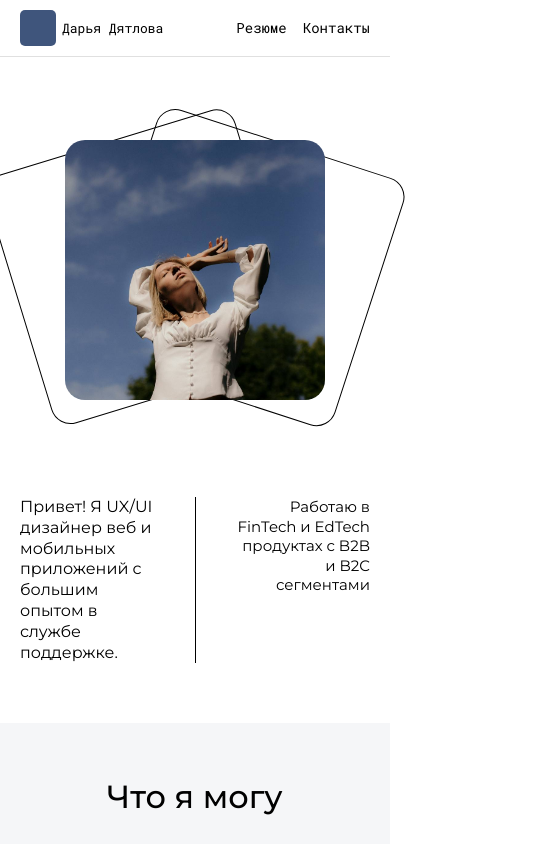
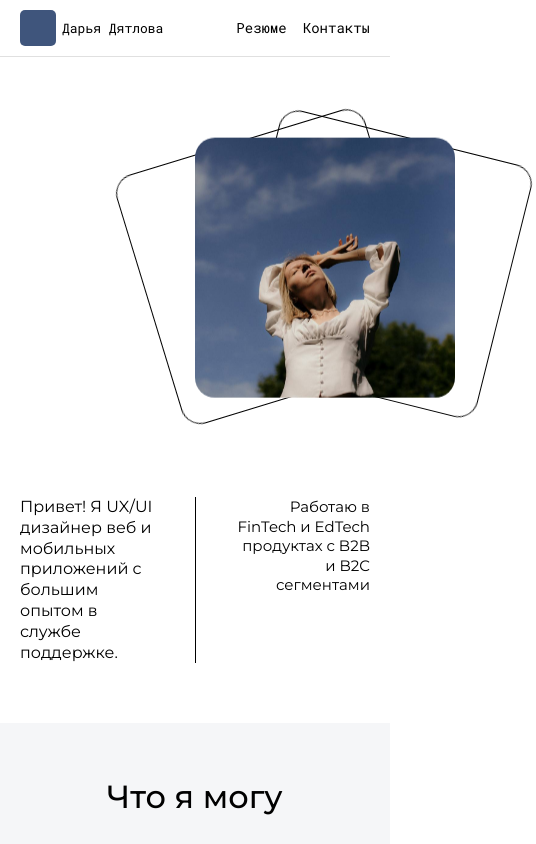
Before and after one commit to ArtemBerezkin/dariaCV, a React (Vite) app: page / in a window 390 px wide. Shown: the top 844 px of the page, 536 px wide, since content can reach past the window. Built offline with nearby package versions, Linux system fonts and the light colour scheme.

Commit message:
animation

```diff
--- a/src/components/02_Intro/Intro.module.css
+++ b/src/components/02_Intro/Intro.module.css
@@ -19,42 +19,48 @@
   line-height: 1.2;
   color: var(--color-text);
   max-width: 474px;
+  animation: fadeInLeft 0.9s ease 0.3s both;
 }
 
 .textRight {
   font-family: var(--font-serif);
   font-size: 26px;
   font-weight: 400;
-  /* line-height: 1.4; */
   color: var(--color-text);
   text-align: right;
   max-width: 368px;
   justify-self: end;
   align-self: end;
+  animation: fadeInRight 0.9s ease 0.5s both;
 }
 
 .photoWrapper {
   position: relative;
   width: 500px;
   height: 500px;
+  animation: fadeUp 0.9s ease 0.1s both;
 }
 
+/* cardBack1 — переменная --tx обновляется в брейкпойнтах */
 .cardBack1 {
+  --tx: -120px;
   position: absolute;
   width: 500px;
   height: 500px;
   border: 1px solid var(--color-text);
   border-radius: 20px;
-  transform: rotate(-17deg) translateX(-120px) translateY(20px);
+  animation: rockLeft 6s ease-in-out infinite;
 }
 
 .cardBack2 {
+  --tx: 120px;
   position: absolute;
   width: 500px;
   height: 500px;
   border: 1px solid var(--color-text);
   border-radius: 20px;
-  transform: rotate(18deg) translateX(120px) translateY(20px);
+  animation: rockRight 6s ease-in-out infinite;
+  animation-delay: -3s;
 }
 
 .card {
@@ -67,6 +73,7 @@
   height: 500px;
   border-radius: 20px;
   overflow: hidden;
+  animation: float 5s ease-in-out infinite;
 }
 
 .photo {
@@ -106,6 +113,40 @@
   flex: 1;
 }
 
+/* ── Анимации ─────────────────────────────── */
+
+@keyframes rockLeft {
+  0%, 100% { transform: rotate(-17deg) translateX(var(--tx)) translateY(20px); }
+  50%       { transform: rotate(-13deg) translateX(var(--tx)) translateY(20px); }
+}
+
+@keyframes rockRight {
+  0%, 100% { transform: rotate(18deg) translateX(var(--tx)) translateY(20px); }
+  50%       { transform: rotate(14deg) translateX(var(--tx)) translateY(20px); }
+}
+
+@keyframes float {
+  0%, 100% { transform: translate(-50%, calc(-50% + 40px)); }
+  50%       { transform: translate(-50%, calc(-50% + 30px)); }
+}
+
+@keyframes fadeUp {
+  from { opacity: 0; transform: translateY(28px); }
+  to   { opacity: 1; transform: translateY(0); }
+}
+
+@keyframes fadeInLeft {
+  from { opacity: 0; transform: translateX(-24px); }
+  to   { opacity: 1; transform: translateX(0); }
+}
+
+@keyframes fadeInRight {
+  from { opacity: 0; transform: translateX(24px); }
+  to   { opacity: 1; transform: translateX(0); }
+}
+
+/* ── Брейкпойнты ──────────────────────────── */
+
 @media (max-width: 1640px) {
   .inner {
     grid-template-columns: 1fr;
@@ -130,15 +171,15 @@
   }
 
   .cardBack1 {
+    --tx: -90px;
     width: 380px;
     height: 380px;
-    transform: rotate(-17deg) translateX(-90px) translateY(20px);
   }
 
   .cardBack2 {
+    --tx: 90px;
     width: 380px;
     height: 380px;
-    transform: rotate(18deg) translateX(90px) translateY(20px);
   }
 
   .card {
@@ -153,6 +194,7 @@
     align-items: stretch;
     width: 100%;
     padding-top: 40px;
+    animation: fadeUp 0.9s ease 0.5s both;
   }
 }
 
@@ -175,15 +217,15 @@
   }
 
   .cardBack1 {
+    --tx: -80px;
     width: 360px;
     height: 360px;
-    transform: rotate(-17deg) translateX(-80px) translateY(20px);
   }
 
   .cardBack2 {
+    --tx: 80px;
     width: 360px;
     height: 360px;
-    transform: rotate(18deg) translateX(80px) translateY(20px);
   }
 
   .card {
@@ -224,15 +266,15 @@
   }
 
   .cardBack1 {
+    --tx: -60px;
     width: 260px;
     height: 260px;
-    transform: rotate(-17deg) translateX(-60px) translateY(20px);
   }
 
   .cardBack2 {
+    --tx: 60px;
     width: 260px;
     height: 260px;
-    transform: rotate(18deg) translateX(60px) translateY(20px);
   }
 
   .card {
```
